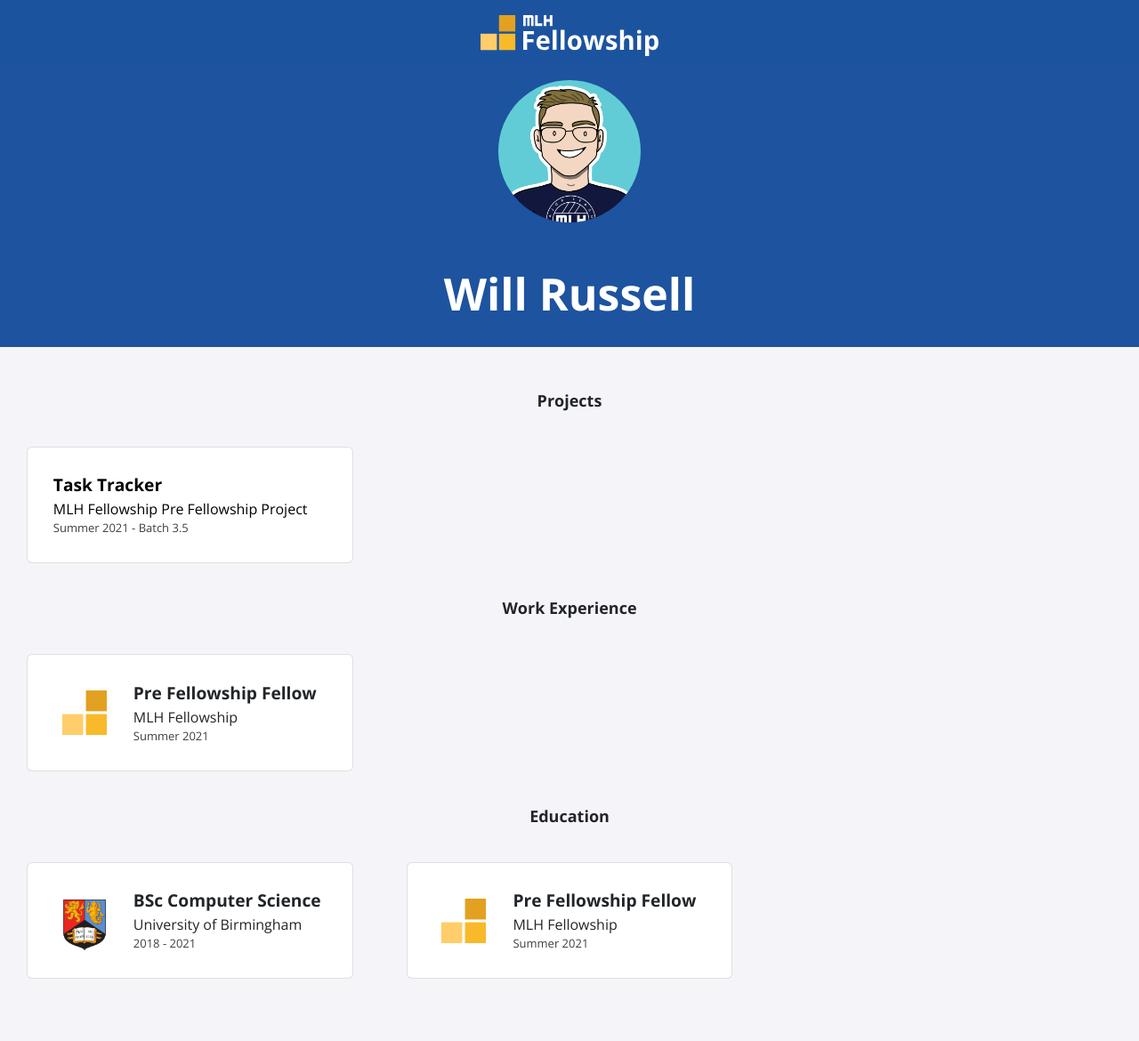
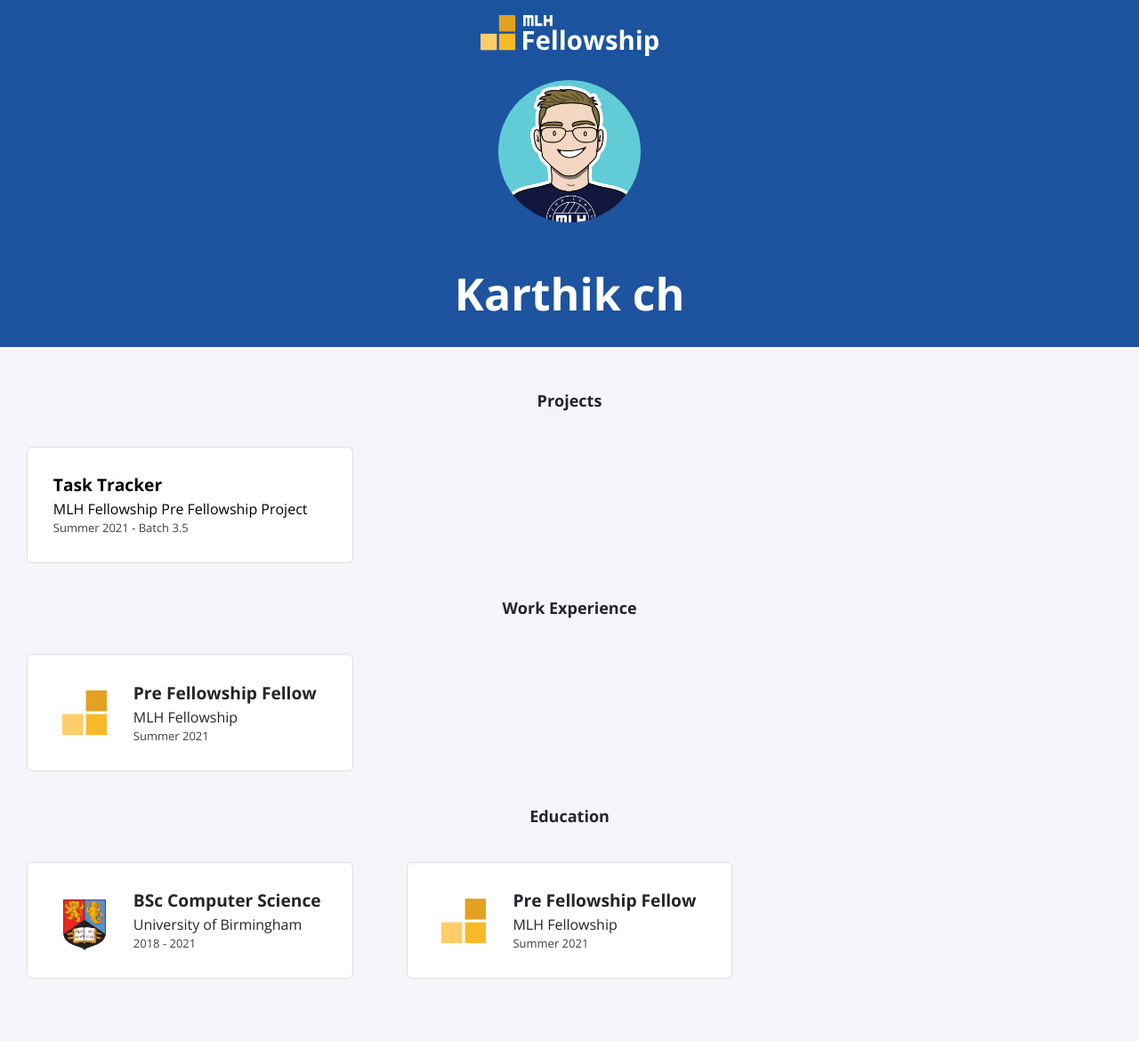
Before and after one commit to ch8karthik/karthikchapalamadugu.github.io, a Jekyll site: the page built from index.html, in a window 1280 px wide. Shown: the whole page at 89% size. Built offline with Jekyll 4.4.1, drawn with Linux system fonts in a browser that asks for light colours; nearby versions of some CDN libraries.

Commit message:
Update _config.yml to karthik's social media statuses

```diff
--- a/_config.yml
+++ b/_config.yml
@@ -1,11 +1,11 @@
-title: "Will Russell"
-email: fellowship@mlh.io
+title: "Karthik ch"
+email: karthhikchapalamadugu@gmail.com
 description: >- # this means to ignore newlines until "baseurl:"
   This is my portfolio website!
 baseurl: "/"
-url: "/"
-twitter_username: mlhacks
-github_username:  mlh-fellowship
+url: "https://karthikchapalamadugu.github.io/"
+twitter_username: Karthik Chapalamadugu
+github_username:  karthikchapalamadugu
 
 sass:
   sass_dir: _sass
```
